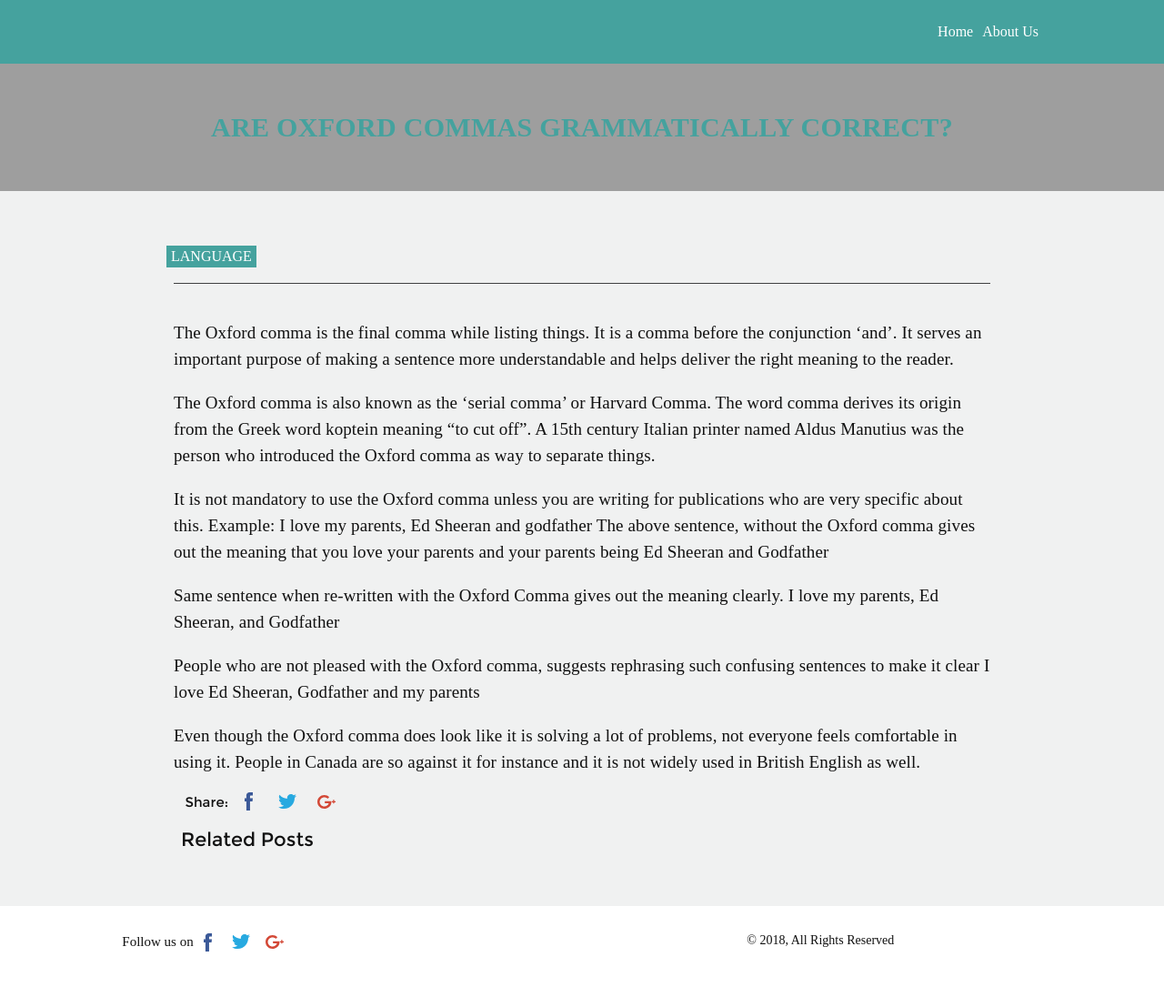
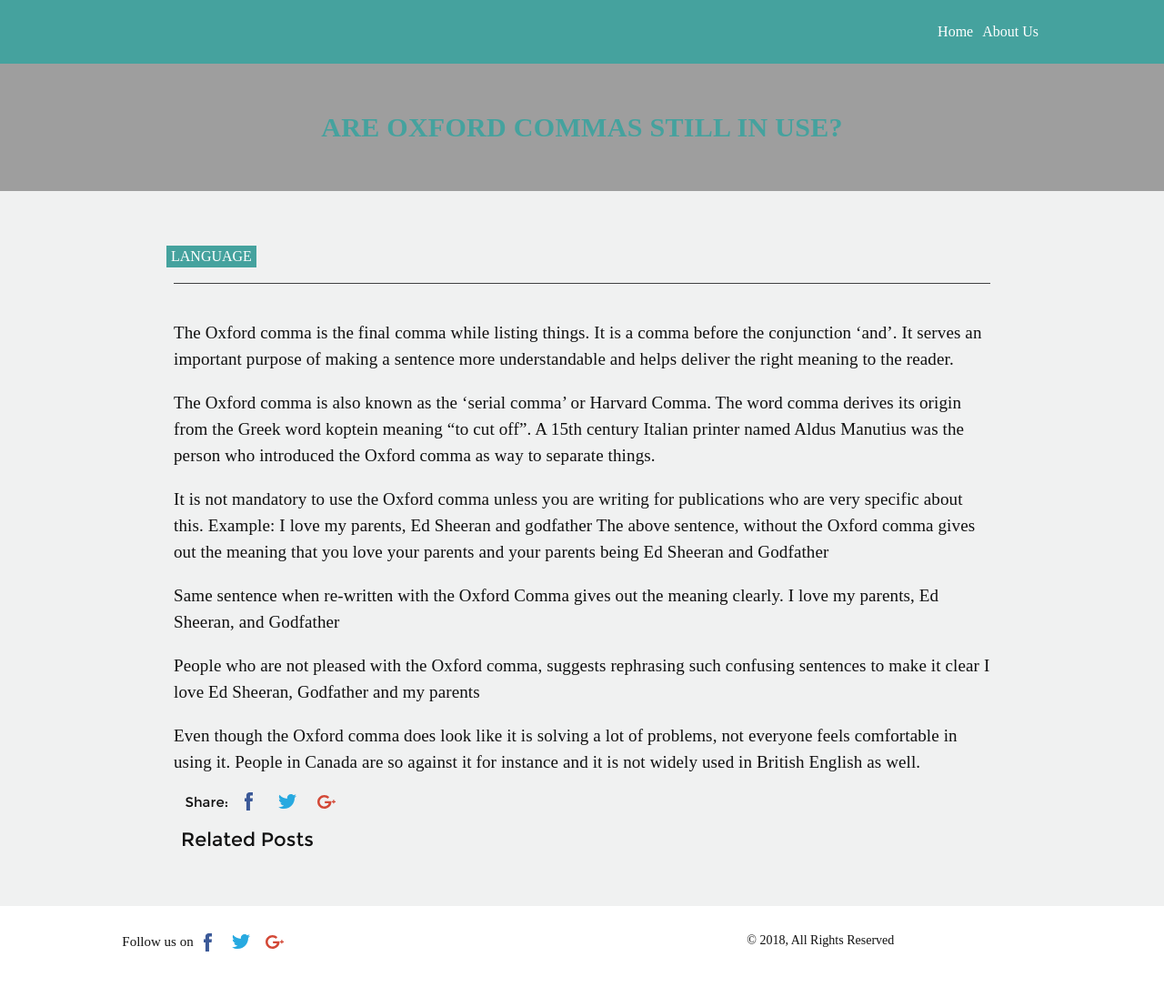
Before and after one commit to sherlifelix/blog, a Jekyll site: the page built from _posts/2019-02-10-are-oxford-commas-grammatically-correct.md, in a window 1280 px wide. Shown: the whole page at 91% size. Built offline with Jekyll 4.4.1, drawn with Linux system fonts in a browser that asks for light colours; comment, search, counter and statistics services are not loaded.

Commit message:
Update 2019-02-10-are-oxford-commas-grammatically-correct.md

```diff
--- a/_posts/2019-02-10-are-oxford-commas-grammatically-correct.md
+++ b/_posts/2019-02-10-are-oxford-commas-grammatically-correct.md
@@ -4,7 +4,7 @@ layout: blog_detail
 thumbnail: /assets/img/abc-accomplished-alphabet-48898.jpg
 author_name: sachin
 published: true
-title: Are Oxford commas grammatically correct?
+title: Are Oxford commas still in use?
 description: The Oxford comma is the final comma while listing things...
 blog_category: Language
 ---
```
